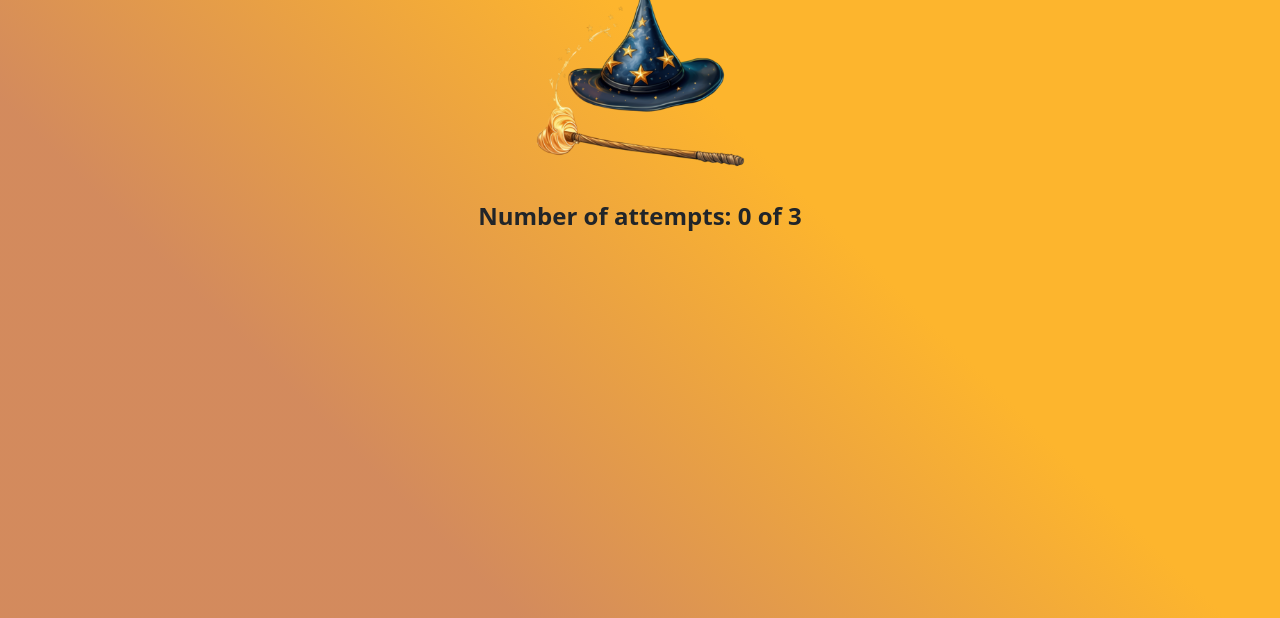
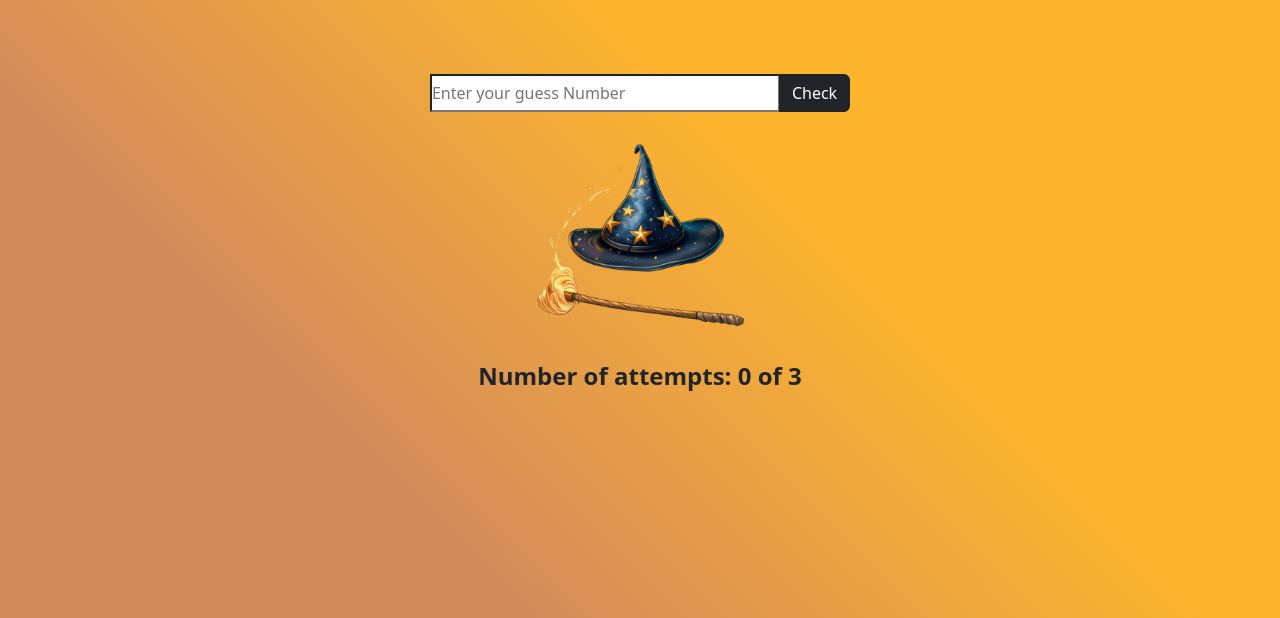
Before and after one commit to Ahmwajih/Guess-Game, a plain HTML site: page index.html in a window 1280 px wide. Shown: the part 182-800 px from the top of the page. Drawn offline with nearby package versions, Linux system fonts and the light colour scheme; a web font is replaced by a local one.

Commit message:
Second commit

```diff
--- a/style.css
+++ b/style.css
@@ -12,6 +12,7 @@ body {
     display: flex;
     flex-direction: column;
     align-content: center;
+    padding: 100px;
 
 
 }
@@ -32,5 +33,10 @@ body {
 }
 .input-group {
     justify-content: center;
-    padding-top: 20px;
+    padding-top: 80px;
+
 }
+
+input {
+    width: 350px;
+}
```
